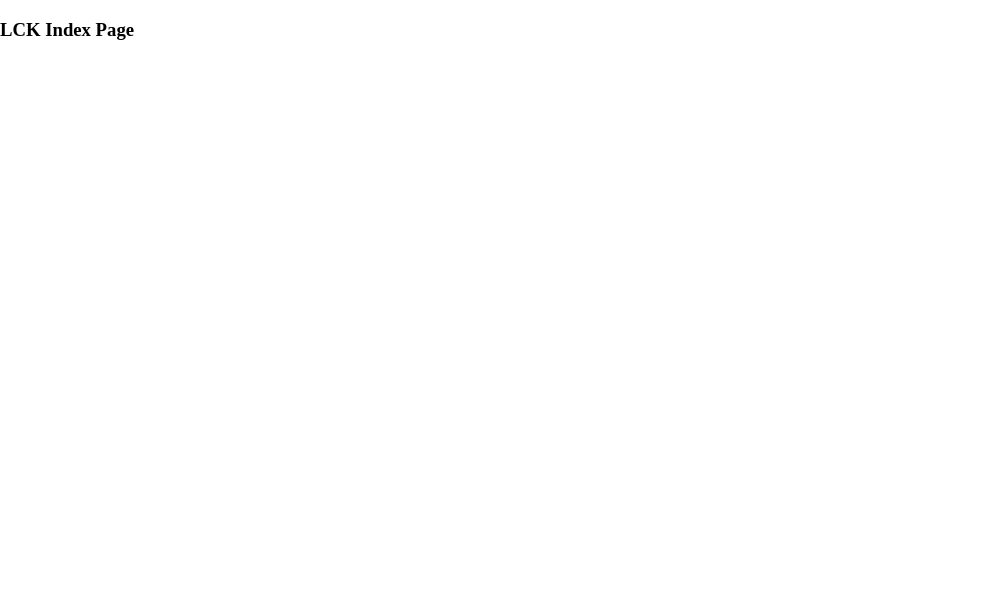
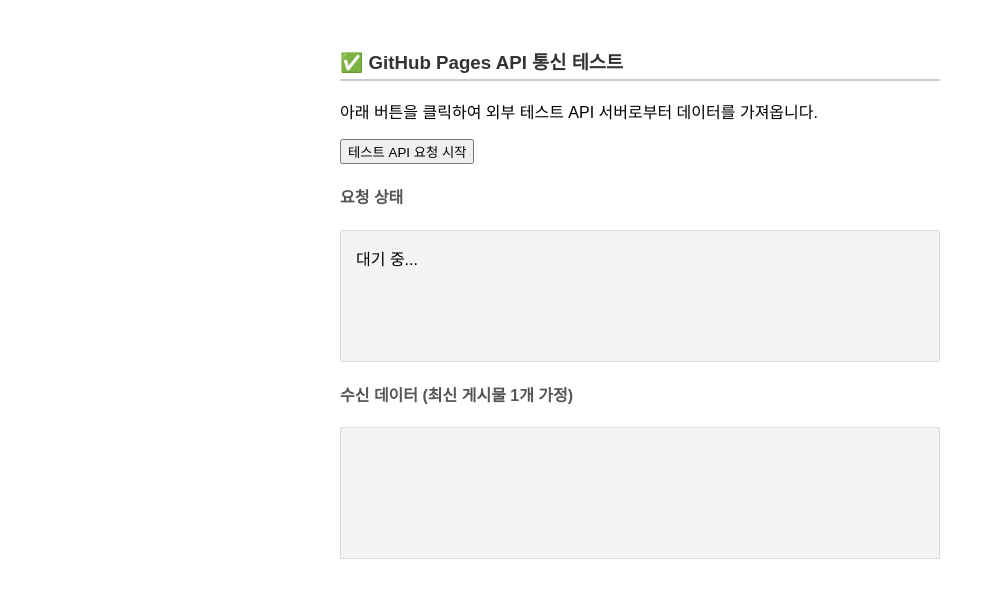
Before and after one commit to luckydos/lck, a plain HTML site: page index.html in a window 1280 px wide. Shown: the whole page, without its empty margins (0-1002 px from the left). Drawn offline with Linux system fonts and the light colour scheme.

Commit message:
Update index.html

```diff
--- a/index.html
+++ b/index.html
@@ -3,19 +3,73 @@
 <head>
 	<meta charset="UTF-8">
 	<meta name="viewport" content="width=device-width, initial-scale=1.0">
-	<title>LCK</title>
-	<link rel="manifest" href="./manifest.json">
-	<link rel="icon" href="./images/favicon.ico" type="image/x-icon">
-	<link rel="apple-touch-icon" sizes="180x180" href="./images/icon-180.png">
+	<title>API 통신 테스트 (GitHub Pages)</title>
 	<style>
-		body, html {
-			margin: 0;
-			padding: 0;
-			height: 100%;
-			overflow: hidden;
+		body { font-family: sans-serif; padding: 20px; }
+		.container { max-width: 600px; margin: 0 auto; }
+		h3.tit1 { color: #333; border-bottom: 2px solid #ccc; padding-bottom: 5px; }
+		h4.tit2 { color: #555; margin-top: 20px; }
+		.result-box {
+			background-color: #f4f4f4;
+			border: 1px solid #ddd;
+			padding: 15px;
+			margin-top: 10px;
+			white-space: pre-wrap;
+			word-break: break-all;
+			min-height: 100px;
+		}
 	</style>
 </head>
 <body>
-	<h3>LCK Index Page</h3>
+	<div class="container">
+		<h3 class="tit1">✅ GitHub Pages API 통신 테스트</h3>
+		<p>아래 버튼을 클릭하여 외부 테스트 API 서버로부터 데이터를 가져옵니다.</p>
+
+		<button onclick="testApiFetch()">테스트 API 요청 시작</button>
+
+		<h4 class="tit2">요청 상태</h4>
+		<div id="status" class="result-box">대기 중...</div>
+
+		<h4 class="tit2">수신 데이터 (최신 게시물 1개 가정)</h4>
+		<div id="result-data" class="result-box"></div>
+	</div>
+
+	<script>
+		// 탭(tab) 간격 들여쓰기 적용
+		function testApiFetch() {
+			// CORS 문제가 없는 더미 API 주소 (테스트용 가짜 게시물 데이터)
+			const apiUrl = 'https://jsonplaceholder.typicode.com/posts/1';
+			const statusElement = document.getElementById('status');
+			const resultElement = document.getElementById('result-data');
+
+			statusElement.textContent = 'API (' + apiUrl + ')에 요청 중...';
+			resultElement.textContent = '데이터를 기다리는 중...';
+
+			// Fetch API를 사용하여 외부 데이터 가져오기
+			fetch(apiUrl)
+			.then(response => {
+				// 응답 상태 확인
+				if (!response.ok) {
+					throw new Error('네트워크 응답 오류: ' + response.statusText);
+				}
+				return response.json(); // 응답 본문을 JSON으로 파싱
+			})
+			.then(data => {
+				// 성공적으로 데이터를 받은 경우
+				statusElement.textContent = '✅ 요청 성공: 상태 코드 ' + response.status;
+
+				// 받은 데이터를 웹접근성에 맞게 처리하는 로직은 서버 스크랩에서 주로 필요하므로,
+				// 여기서는 간단히 JSON 문자열로 출력합니다.
+				resultElement.textContent = JSON.stringify(data, null, 2);
+
+			})
+			.catch(error => {
+				// 요청 실패 (네트워크 오류, CORS 차단 등)
+				statusElement.textContent = '❌ 요청 실패: ' + error.message;
+				resultElement.textContent = '오류가 발생했습니다. 브라우저 콘솔을 확인해 보세요.';
+				console.error("API Fetch Error:", error);
+			});
+		}
+	</script>
 </body>
 </html>
```
